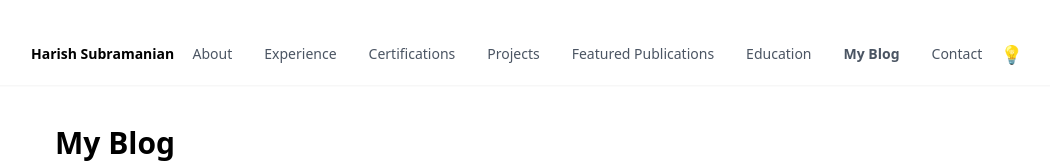
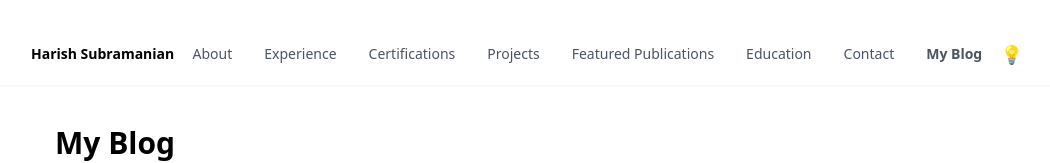
Before and after one commit to HarishS99/harish-portfolio, a Next.js app: page /blog in a window 1280 px wide. Shown: the top 163 px of the page, without its empty margins (113-1163 px from the left). Built offline with nearby package versions, Linux system fonts and the light colour scheme.

Commit message:
Update Navbar.tsx

```diff
--- a/app/(site)/components/Navbar.tsx
+++ b/app/(site)/components/Navbar.tsx
@@ -53,15 +53,14 @@ export default function Navbar() {
             <a href={linkTo("projects-impact")} className="hover:opacity-50 transition">Projects</a>
             <a href={linkTo("publications")} className="hover:opacity-50 transition">Featured Publications</a>
             <a href={linkTo("education")} className="hover:opacity-50 transition">Education</a>
-
-            <Link
+            <a href={linkTo("contact")} className="hover:opacity-50 transition">Contact</a>
+             <Link
               href="/blog"
               className={`hover:opacity-50 transition ${isBlogPage ? "font-bold opacity-100" : ""}`}
             >
               My Blog
             </Link>
 
-            <a href={linkTo("contact")} className="hover:opacity-50 transition">Contact</a>
           </div>
 
           <div className="flex items-center gap-4">
```
